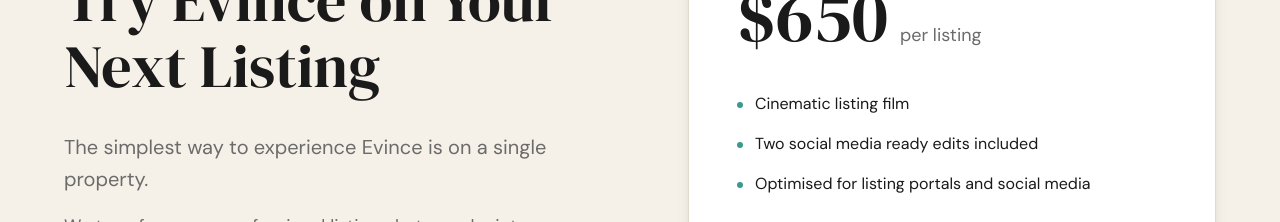
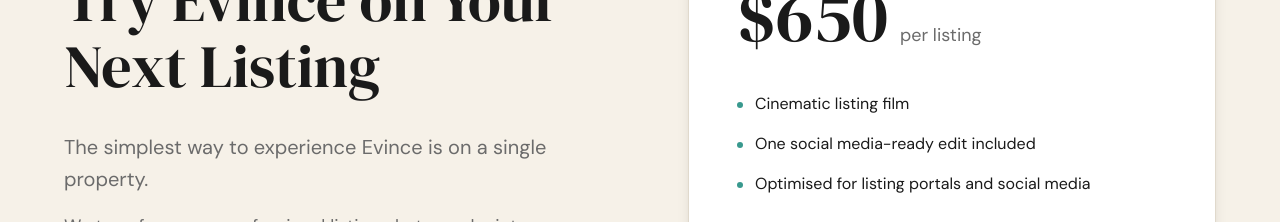
Before and after one commit to BigUpHarry/Evince, a Next.js app: page /pricing in a window 1280 px wide. Shown: the part 860-1082 px from the top of the page. Built offline with nearby package versions, Linux system fonts and the light colour scheme.

Commit message:
Update single-listing-section.tsx

```diff
--- a/components/landing/single-listing-section.tsx
+++ b/components/landing/single-listing-section.tsx
@@ -46,7 +46,7 @@ export function SingleListingSection() {
                 <ul className="space-y-4 mb-10">
                   {[
                     "Cinematic listing film",
-                    "Two social media ready edits included",
+                    "One social media-ready edit included",
                     "Optimised for listing portals and social media",
                   ].map((feature) => (
                     <li key={feature} className="flex items-start gap-3 text-foreground">
```
